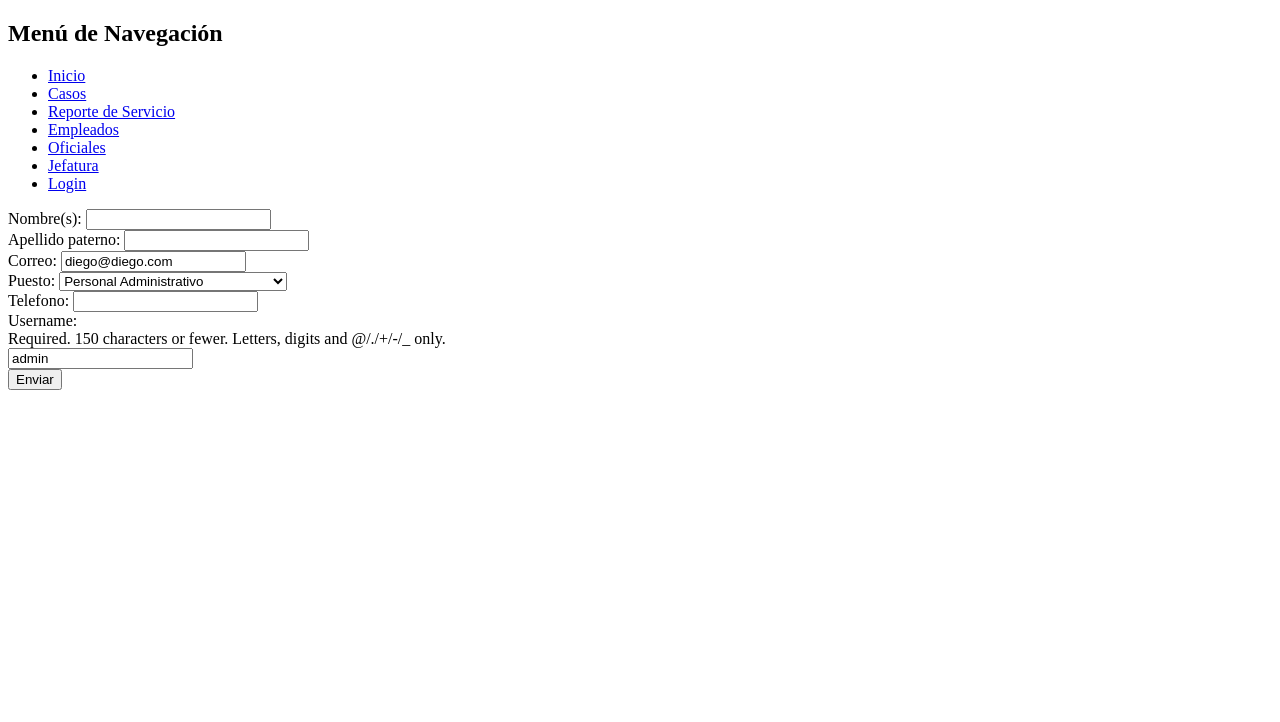
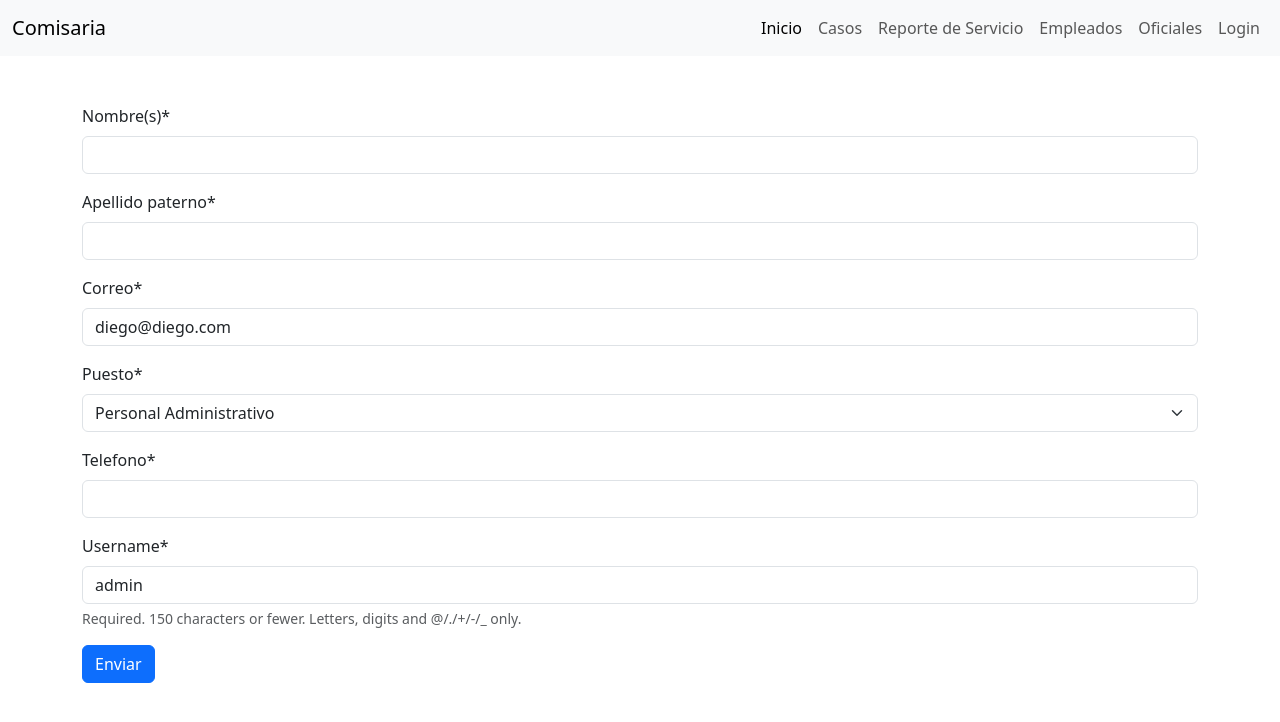
Before and after one commit to DiegoMarcel0/CRUD-Jefatura, a Django app: page /comisaria/empleado/edit/1 in a window 1280 px wide. Shown: the top 722 px of the page. Run offline with Django 5.2, Linux system fonts and the light colour scheme; data comes from the database, SQL or seed files in the repository; both versions use the stored data as it was after the commit; some libraries are stand-ins or nearby versions.

Commit message:
Estilos bootstap
Se agrego Crispy forms y Bootstrap

```diff
--- a/Comisaria/CRUD/settings.py
+++ b/Comisaria/CRUD/settings.py
@@ -40,6 +40,8 @@ INSTALLED_APPS = [
     'django.contrib.messages',
     'django.contrib.staticfiles',
     'Comisaria',
+    'crispy_forms',
+    'crispy_bootstrap5',
 ]
 
 MIDDLEWARE = [
@@ -129,3 +131,7 @@ AUTH_USER_MODEL = 'Comisaria.Empleado'
 LOGIN_URL = reverse_lazy('login')
 LOGIN_REDIRECT_URL = reverse_lazy('inicio')
 LOGOUT_REDIRECT_URL = reverse_lazy('login')
+
+
+CRISPY_TEMPLATE_PACK = 'bootstrap5'
+CRISPY_ALLOWED_TEMPLATE_PACKS = "bootstrap5"
--- a/Comisaria/Comisaria/models.py
+++ b/Comisaria/Comisaria/models.py
@@ -24,14 +24,13 @@ class Empleado(AbstractUser):
     last_name2 = models.CharField(max_length=50, default='', blank=False, verbose_name='Apellido materno')
     email = models.EmailField(unique=True, verbose_name='Correo')
     puesto = models.IntegerField(choices=Puesto.choices, default=Puesto.ADMINISTRATIVO, verbose_name='Puesto')
-    #puesto = models.CharField(max_length=30, default='', blank=False, verbose_name='Puesto')
     register_date = models.DateTimeField(default= timezone.now, null=True, blank=False, verbose_name='Fecha de registro')
     num_phone = models.CharField(max_length=14, default='', blank=False, verbose_name='Telefono')
     class Meta:
         verbose_name = 'Empleado'
         verbose_name_plural = 'Empleados'
     def save(self, *args, **kwargs):
-        print(self.username)
+        #print(self.username)
         if (self.username== None or self.username==""):
             self.username = "{}{}{}".format(self.first_name.split()[0] if self.first_name.strip() else "",
                                             self.last_name.split()[0] if self.first_name.strip() else "",
@@ -43,7 +42,6 @@ class Empleado(AbstractUser):
 
 
 class oficiales(models.Model):
-    #num_placa = models.UUIDField(primary_key=True, default=uuid.uuid4, verbose_name='Numero de placa')
     class Rango(models.IntegerChoices):
         POLICIA = 1, "Policía"
         INSPECTOR = 2, "Inspector"
@@ -51,7 +49,6 @@ class oficiales(models.Model):
     num_placa = models.PositiveIntegerField(default=0,blank=True, verbose_name='Numero de placa')
     id_emp = models.OneToOneField(Empleado, on_delete=models.CASCADE, verbose_name='ID empleado')
     rank = models.IntegerField(choices=Rango.choices, default=Rango.POLICIA, verbose_name='Rango')
-    #rank = models.CharField(max_length=21, verbose_name='Rango')
     def __str__(self):
         return f'{self.num_placa}'
     class Meta:
@@ -74,7 +71,6 @@ class reportes_de_servicio(models.Model):
     contenido = models.TextField(verbose_name='Contenido')
     num_placa = models.ForeignKey(oficiales, on_delete=models.CASCADE, verbose_name='Oficial')
     tipo = models.IntegerField(choices=Tipo.choices, default=Tipo.DIARIA, verbose_name='Tipo de reporte')
-    #tipo = models.CharField(max_length=20, verbose_name='Tipo de reporte')
     fecha = models.DateField(auto_now=False, verbose_name='Fecha de Reporte')
     class Meta:
         verbose_name = 'Reporte de servicio'
@@ -90,7 +86,6 @@ class registro_casos(models.Model):
     titulo = models.CharField(max_length=50, verbose_name='Titulo')
     descripcion = models.TextField(verbose_name='Descripcion')
     num_placa = models.ForeignKey(oficiales, on_delete=models.CASCADE, verbose_name='Designado')
-    #estatus = models.CharField(max_length=20, verbose_name='Estatus')
     estatus = models.IntegerField(choices=Estatus.choices, default=Estatus.ABIERTO, verbose_name='Estatus')
     fecha_inicio = models.DateField(auto_now=False, verbose_name='Fecha de Regsitro')
     fecha_fin = models.DateField(auto_now=False , null=True, blank=True, verbose_name='Fecha de cerrado')
@@ -112,7 +107,6 @@ class reportes_caso(models.Model):
     fecha_reporte = models.DateTimeField(verbose_name='Fecha de reporte')
     titulo = models.CharField(max_length=50, verbose_name='Titulo')
     contenido = models.TextField(verbose_name='Contenido')
-    #tipo = models.CharField(max_length=20, verbose_name='Tipo de reporte')
     tipo = models.IntegerField(choices=Tipo.choices, default=Tipo.INICIAL, verbose_name='Tipo de reporte')
     class Meta:
         verbose_name = 'Reporte de caso'
--- a/Comisaria/Comisaria/templates/comisaria/DETALLES/detalles.html
+++ b/Comisaria/Comisaria/templates/comisaria/DETALLES/detalles.html
@@ -5,7 +5,7 @@
 {% block contenido %}
 <form>
 
-    {{ form.as_p }}
+    {{ form }}
 </form>
 
 {% endblock %}
--- a/Comisaria/Comisaria/templates/comisaria/base.html
+++ b/Comisaria/Comisaria/templates/comisaria/base.html
@@ -3,27 +3,49 @@
 <head>
     <meta charset="UTF-8">
     <meta name="viewport" content="width=device-width, initial-scale=1.0">
+    <link href="https://cdn.jsdelivr.net/npm/bootstrap@5.3.0/dist/css/bootstrap.min.css" rel="stylesheet">
+
     <title>{%block titulo %} {% endblock %}</title>
 </head>
 <body>
-    <h2>Menú de Navegación</h2>
-    <ul>
-        <li><a href="{% url 'inicio' %}">Inicio</a></li>
-        <li><a href="{% url 'caso' %}">Casos</a></li>
-        <li><a href="{% url 'reporte_servicio' %}">Reporte de Servicio</a></li>
-        <li><a href="{% url 'empleado' %}">Empleados</a></li>
-        <li><a href="{% url 'oficial' %}">Oficiales</a></li>
-        <li><a href="datos">Jefatura</a></li>
+    <nav class="navbar navbar-expand-lg navbar-light bg-light">
+        <div class="container-fluid">
+            <a class="navbar-brand" href="#">Comisaria</a>
+            <button class="navbar-toggler" type="button" data-bs-toggle="collapse" data-bs-target="#navbarNav" aria-controls="navbarNav" aria-expanded="false" aria-label="Toggle navigation">
+                <span class="navbar-toggler-icon"></span>
+            </button>
+            <div class="collapse navbar-collapse" id="navbarNav">
+                <ul class="navbar-nav ms-auto">
+                    <li class="nav-item">
+                        <a class="nav-link active" aria-current="page" href="{% url 'inicio' %}">Inicio</a>
+                    </li>
+                    <li class="nav-item">
+                        <a class="nav-link" href="{% url 'caso' %}">Casos</a>
+                    </li>
+                    <li class="nav-item">
+                        <a class="nav-link" href="{% url 'reporte_servicio' %}">Reporte de Servicio</a>
+                    </li>
+                    <li class="nav-item">
+                        <a class="nav-link" href="{% url 'empleado' %}">Empleados</a>
+                    </li>
+                    <li class="nav-item">
+                        <a class="nav-link" href="{% url 'oficial' %}">Oficiales</a>
+                    </li>
                     {% if user.is_authenticated %}
-        <li>
+                    <li class="nav-item">
                     <form method="post" action="{% url 'logout' %}">
                         {% csrf_token %}
-            <button type="submit">logout</button>
+                        <button class="nav-link" type="submit">logout</button>
                     </form></li>
                     {% else %}
-        <li><a href="{% url 'login' %}">Login</a></li>
+                    <li class="nav-item">
+                        <a class="nav-link" href="{% url 'login' %}">Login</a>
+                    </li>
                     {% endif %}
                 </ul>
+            </div>
+        </div>
+    </nav>
     {%block contenido %} {% endblock %}
 </body>
 </html>
--- a/Comisaria/Comisaria/templates/comisaria/forms/form.html
+++ b/Comisaria/Comisaria/templates/comisaria/forms/form.html
@@ -1,17 +1,16 @@
 {% extends 'comisaria/base.html' %}
+{% load crispy_forms_tags %}
 
-{%block titulo %} Ola{% endblock %}
+{%block titulo %} Crear {% endblock %}
 
 {% block contenido %}
-<form action="" method="post">
-    {% csrf_token %}
+<div class="container my-5">
+    <form action="" method="post">
+        {% csrf_token %}
 
-    {% if form %}
-    {{ form }}
-    {% else %}
-    <p><h1>Nel pastel</h1></p>
-    {% endif %}
+        {{ form|crispy }}
 
-    <input type="submit" value="Enviar">
-</form>
+        <input type="submit" class="btn btn-primary" value="Enviar">
+    </form>
+</div>
 {% endblock %}
--- a/Comisaria/Comisaria/views.py
+++ b/Comisaria/Comisaria/views.py
@@ -129,7 +129,7 @@ def empleado_view(request):
     else:
         message_error = None
     form = CustomUserCreationForm()
-    return render(request, 'comisaria/forms/form.html', {'form': form.as_p, 'error_message': message_error})
+    return render(request, 'comisaria/forms/form.html', {'form': form, 'error_message': message_error})
 
 
 @login_required
@@ -145,7 +145,7 @@ def oficial_view(request):
     else:
         message_error = None
     form = OficialesForm()
-    return render(request, 'comisaria/forms/form.html', {'form': form.as_p, 'error_message': message_error})
+    return render(request, 'comisaria/forms/form.html', {'form': form, 'error_message': message_error})
 
 @login_required
 def caso_view(request):
@@ -160,7 +160,7 @@ def caso_view(request):
     else:
         message_error = None
     form = CasosForm()
-    return render(request, 'comisaria/forms/form.html', {'form': form.as_p, 'error_message': message_error})
+    return render(request, 'comisaria/forms/form.html', {'form': form, 'error_message': message_error})
 @login_required
 def reporte_caso_view(request, caso_id):
     #reporte = get_object_or_404(registro_casos, pk = caso_id)
@@ -182,7 +182,7 @@ def reporte_caso_view(request, caso_id):
     else:
         message_error = None
     form = ReporteCasoForm()
-    return render(request, 'comisaria/forms/form.html', {'form': form.as_p, 'error_message': message_error})
+    return render(request, 'comisaria/forms/form.html', {'form': form, 'error_message': message_error})
 @login_required
 def reporte_servicio_view(request):
     if request.method == "POST":
@@ -196,4 +196,4 @@ def reporte_servicio_view(request):
     else:
         message_error = None
     form = ReporteServicioForm()
-    return render(request, 'comisaria/forms/form.html', {'form': form.as_p, 'error_message': message_error})
+    return render(request, 'comisaria/forms/form.html', {'form': form, 'error_message': message_error})
```
Also changed, not shown: Comisaria/Comisaria/templates/comisaria/DETALLES/detallesCaso.html (+7 -5 lines), Comisaria/Comisaria/templates/comisaria/READ/caso.html (+7 -6 lines), Comisaria/Comisaria/templates/comisaria/READ/empleado.html (+7 -6 lines), Comisaria/Comisaria/templates/comisaria/READ/oficial.html (+7 -6 lines), Comisaria/Comisaria/templates/comisaria/READ/reporteServicio.html (+7 -6 lines), Comisaria/Comisaria/templates/comisaria/READ/reportecaso.html (deleted, +0 -35 lines), Comisaria/Comisaria/migrations/0001_initial.py, Comisaria/Comisaria/migrations/0002_alter_oficiales_id_emp.py (deleted), Comisaria/db.sqlite3. Lines whose indentation alone changed are shown as unchanged.
